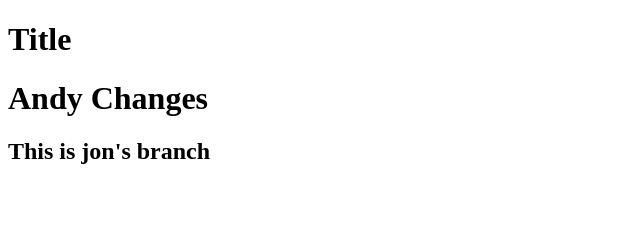
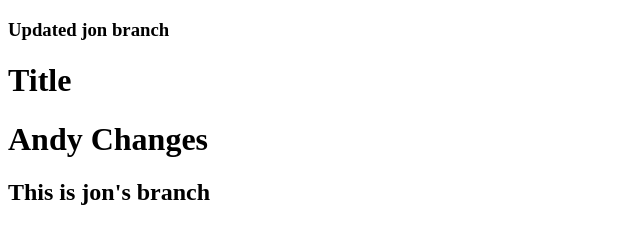
Before and after one commit to sen-andy/git-testing, a plain HTML site: page teamgit/index.html in a window 1280 px wide. Shown: the whole page, without its empty margins (0-640 px from the left). Drawn offline with Linux system fonts and the light colour scheme.

Commit message:
Jon (#4)
* jon's branch

* mistake on purpose

---------

Co-authored-by: Jonathan Amsalem <jonathan.amsalem@gmail.com>

```diff
--- a/teamgit/index.html
+++ b/teamgit/index.html
@@ -6,6 +6,7 @@
     <title>Document</title>
 </head>
 <body>
+    <h3>Updated jon branch</h3>
     <h1>Title</h1>
     <h1>Andy Changes</h1>
     <h2>This is jon's branch</h2>
```
